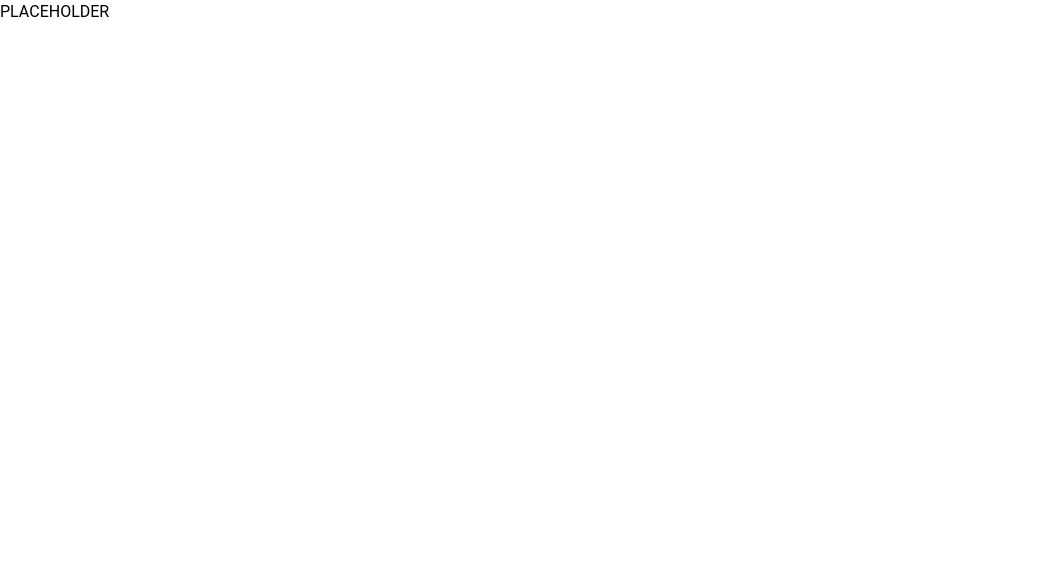
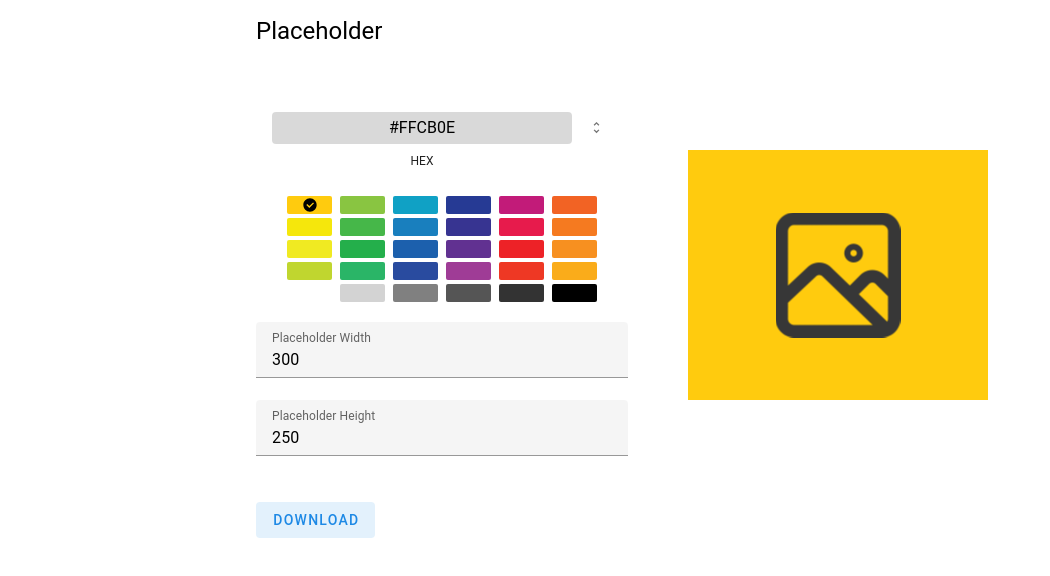
Before and after one commit to larsliin/placeholder, a Vue app: page / in a window 1280 px wide. Shown: the top 576 px of the page, without its empty margins (0-1050 px from the left). Built offline with nearby package versions, Linux system fonts and the light colour scheme.

Commit message:
image dimensions

```diff
--- /dev/null
+++ b/src/components/PlaceholderCanvas.vue
@@ -0,0 +1,181 @@
+<template>
+    <v-container>
+        <v-row>
+            <v-col
+                cols="12">
+                <span class="text-h5">Placeholder</span>
+            </v-col>
+        </v-row>
+        <v-row>
+            <v-col
+                cols="6">
+                <v-color-picker
+                    class="d-inline"
+                    v-model="backgroundColor"
+                    hide-sliders
+                    hide-canvas
+                    :swatches="swatches"
+                    show-swatches
+                    :rounded="true"
+                    width="100"
+                    :modes="['hex', 'rgb']" />
+                <v-text-field
+                    label="Placeholder Width"
+                    type="number"
+                    v-model.number="canvasWidth" />
+                <v-text-field
+                    label="Placeholder Height"
+                    type="number"
+                    v-model.number="canvasHeight" />
+            </v-col>
+            <v-col
+                cols="6">
+                <div class="canvas-container">
+                    <canvas ref="canvas"></canvas>
+                </div>
+            </v-col>
+        </v-row>
+        <v-row>
+            <v-col
+                cols="12">
+                <v-btn
+                    color="blue-darken-1"
+                    variant="tonal"
+                    @click="onButtonClick()">
+                    DOWNLOAD
+                </v-btn>
+            </v-col>
+        </v-row>
+    </v-container>
+</template>
+
+<script setup>
+    import { onMounted, ref, watch } from 'vue';
+    import { PLACEHOLDER_IMAGE } from '@/constants';
+
+    const swatches = [
+        ['#ffcb0e', '#f5e70c', '#f0ea22', '#c0d62f', '#FFFFFF'],
+        ['#89c541', '#46b749', '#24af4b', '#2ab567', '#D3D3D3'],
+        ['#10a1c5', '#197fbe', '#1c60ad', '#294b9f', '#808080'],
+        ['#263a94', '#373491', '#613191', '#9f3c96', '#555555'],
+        ['#c21b79', '#e71b4c', '#ed2227', '#ee3824', '#333333'],
+        ['#f26324', '#f57a20', '#f79020', '#faac1a', '#000000'],
+    ];
+    const backgroundColor = ref(swatches[0][0]);
+
+    const canvasWidth = ref(300);
+    const canvasHeight = ref(250);
+    const canvas = ref(null);
+
+    function onButtonClick() {
+        const canvasElement = canvas.value;
+        const image = canvasElement.toDataURL('image/png'); // Convert canvas to data URL
+
+        const link = document.createElement('a');
+        link.href = image;
+        link.download = 'canvas-image.png';
+        link.click();
+    }
+
+    function getImageDims(img) {
+        // Calculate aspect ratios
+        const containerRatio = canvasWidth.value / canvasHeight.value;
+
+        const imageWidth = img.width;
+        const imageHeight = img.height;
+
+        let width;
+        let height;
+
+        if (containerRatio < 1) {
+            // Container is wider relative to its height
+            width = canvasWidth.value;
+            height = (imageHeight / imageWidth) * canvasWidth.value;
+        } else {
+            // Container is taller relative to its width
+            width = (imageWidth / imageHeight) * canvasHeight.value;
+            height = canvasHeight.value;
+        }
+
+        width /= 2;
+        height /= 2;
+
+        return { width, height };
+    }
+    const img = ref(null);
+
+    const scale = ref(1);
+
+    const canvasContainer = ref();
+    function drawCanvas() {
+        const ctx = canvas.value.getContext('2d');
+
+        canvas.value.width = canvasWidth.value;
+        canvas.value.height = canvasHeight.value;
+
+        // console.log(canvasWidth.value / canvasContainer.value.clientWidth);
+
+        // const overflow = canvasWidth.value / canvasContainer.value.clientWidth;
+        // if (overflow > 1) {
+        //     scale.value = 1 - (overflow - 1);
+        // }
+
+        // Fill the entire canvas with the dynamic background color
+        ctx.fillStyle = backgroundColor.value;
+        ctx.fillRect(0, 0, canvasWidth.value, canvasHeight.value);
+
+        if (img.value) {
+            const dims = getImageDims(img.value);
+            const x = (canvasWidth.value - dims.width) / 2;
+            const y = (canvasHeight.value - dims.height) / 2;
+
+            ctx.drawImage(img.value, x, y, dims.width, dims.height);
+        }
+    }
+
+    const resizeCanvas = () => {
+        // Apply the new dimensions to the canvas
+        canvas.value.width = canvasWidth.value;
+        canvas.value.height = canvasHeight.value;
+
+        // Redraw the canvas with the new dimensions
+        drawCanvas();
+    };
+
+    watch([canvasWidth, canvasHeight], () => {
+        resizeCanvas();
+    });
+
+    watch(backgroundColor, () => {
+        drawCanvas();
+    });
+
+    onMounted(() => {
+        // Load the image only once during the component's lifecycle
+        img.value = new Image();
+        img.value.src = PLACEHOLDER_IMAGE.CANVAS.imagePath; // Replace with your image path
+
+        // When the image loads, draw it for the first time
+        img.value.onload = () => {
+            drawCanvas(backgroundColor.value); // Initial draw with the background color
+        };
+
+        drawCanvas(backgroundColor.value);
+    });
+</script>
+<style lang="scss" scoped>
+.canvas-container {
+    height: 100%;
+    position: relative;
+    width: 100%;
+
+    canvas {
+        left: 50%;
+        max-height: 100%;
+        max-width: 100%;
+        position: absolute;
+        top: 50%;
+        transform: translate(-50%, -50%);
+    }
+}
+</style>
--- a/src/constants.js
+++ b/src/constants.js
@@ -1,3 +1,14 @@
+import UiCanvas from './models/Canvas';
+
 export const EMITS = Object.freeze({
     SAVE: 'save',
 });
+
+export const PLACEHOLDER_IMAGE = Object.freeze({
+    CANVAS: new UiCanvas(
+        '500',
+        '500',
+        './src/assets/images/placeholder.png',
+    ),
+    COLORS: ['#0ac0e9', '#ff9933', '#9393ff', '#ffff7e', '#7cff95', '#ff7f7f'],
+});
--- /dev/null
+++ b/src/models/Canvas.js
@@ -0,0 +1,7 @@
+export default class UiCanvas {
+    constructor(canvasWidth, canvasHeight, imagePath) {
+        this.canvasWidth = canvasWidth;
+        this.canvasHeight = canvasHeight;
+        this.imagePath = imagePath;
+    }
+}
--- a/src/views/PlaceholderView.vue
+++ b/src/views/PlaceholderView.vue
@@ -1,12 +1,14 @@
 <template>
-    <div class="bookmarks-container">
-        PLACEHOLDER
-    </div>
+    <PlaceholderCanvas
+        class="placeholder-canvas" />
 </template>
 
 <script setup>
+    import PlaceholderCanvas from '@/components/PlaceholderCanvas.vue';
 </script>
 
 <style scoped lang="scss">
-
+.placeholder-canvas {
+    width: 800px;
+}
 </style>
```
Also changed, not shown: src/components/Placeholder.vue (deleted, +0 -8 lines), src/assets/images/placeholder.png (added), 1 other file (tests, documents, lock files or other folders).
